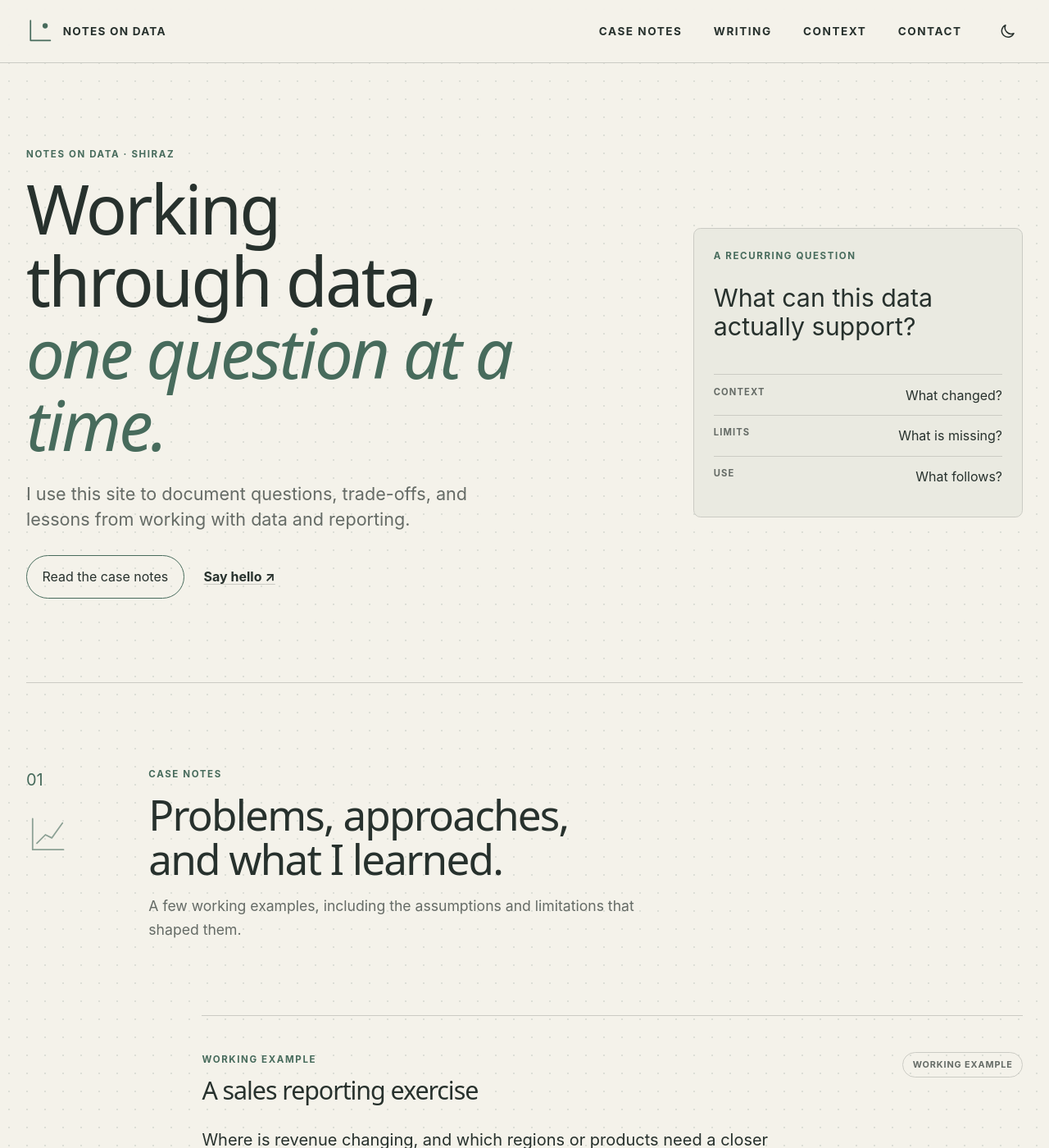
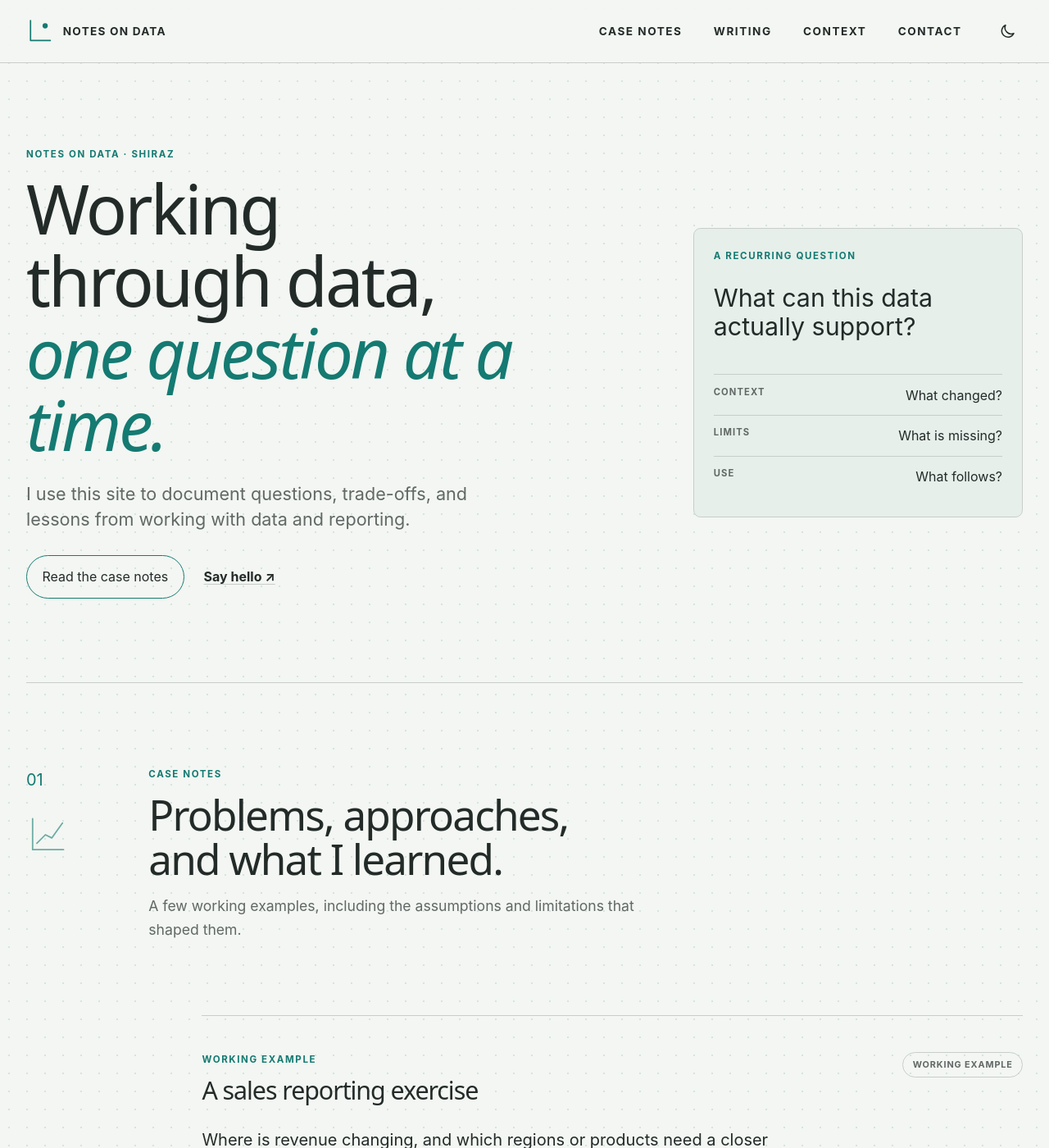
Before and after one commit to Pejhan/Pejhan, a Jekyll site: the page built from index.html, in a window 1280 px wide and 1400 px high. Shown: the whole window at 82% size. Built offline with Jekyll 4.4.1, drawn with Linux system fonts in a browser that asks for light colours; some web fonts are replaced.

Commit message:
Apply C8 palette

```diff
--- a/_layouts/default.html
+++ b/_layouts/default.html
@@ -3,7 +3,7 @@
   <head>
     <meta charset="utf-8">
     <meta name="viewport" content="width=device-width, initial-scale=1">
-    <meta name="theme-color" content="#f4f2ea">
+    <meta name="theme-color" content="#f3f6f2">
     <meta name="color-scheme" content="light dark">
     <script>
       (() => {
@@ -13,7 +13,7 @@
           theme = window.matchMedia("(prefers-color-scheme: dark)").matches ? "dark" : "light";
         }
         document.documentElement.dataset.theme = theme;
-        document.querySelector('meta[name="theme-color"]').content = theme === "dark" ? "#18211d" : "#f4f2ea";
+        document.querySelector('meta[name="theme-color"]').content = theme === "dark" ? "#16211f" : "#f3f6f2";
       })();
     </script>
 
@@ -81,7 +81,7 @@
           document.documentElement.dataset.theme = theme;
           toggle.setAttribute("aria-pressed", String(theme === "dark"));
           toggle.setAttribute("aria-label", theme === "dark" ? "Switch to light mode" : "Switch to dark mode");
-          themeColor.content = theme === "dark" ? "#18211d" : "#f4f2ea";
+          themeColor.content = theme === "dark" ? "#16211f" : "#f3f6f2";
           if (remember) {
             try { localStorage.setItem("pejhan-theme", theme); } catch (error) {}
           }
--- a/assets/css/main.css
+++ b/assets/css/main.css
@@ -2,10 +2,11 @@
 ---
 
 :root {
-  --paper: #f4f2ea;
-  --ink: #27312d;
-  --accent: #476b5c;
-  --paper-deep: color-mix(in srgb, var(--paper) 86%, var(--accent));
+  --paper: #f3f6f2;
+  --ink: #232b29;
+  --accent: #147a72;
+  --accent-soft: #d2eae4;
+  --paper-deep: color-mix(in srgb, var(--accent-soft) 70%, var(--paper));
   --muted: color-mix(in srgb, var(--ink) 70%, var(--paper));
   --line: color-mix(in srgb, var(--ink) 20%, var(--paper));
   --accent-hover: color-mix(in srgb, var(--accent) 82%, var(--ink));
@@ -19,17 +20,19 @@
 }
 
 :root[data-theme="dark"] {
-  --paper: #18211d;
-  --ink: #e4e8e3;
-  --accent: #8fb3a2;
+  --paper: #16211f;
+  --ink: #e4ebe7;
+  --accent: #65c7bb;
+  --accent-soft: #223e39;
   color-scheme: dark;
 }
 
 @media (prefers-color-scheme: dark) {
   :root:not([data-theme]) {
-    --paper: #18211d;
-    --ink: #e4e8e3;
-    --accent: #8fb3a2;
+    --paper: #16211f;
+    --ink: #e4ebe7;
+    --accent: #65c7bb;
+    --accent-soft: #223e39;
     color-scheme: dark;
   }
 }
@@ -844,7 +847,8 @@ em {
   :root {
     --paper: #fff;
     --ink: #111;
-    --accent: #476b5c;
+    --accent: #147a72;
+    --accent-soft: #d2eae4;
     color-scheme: light;
   }
 
```
Also changed, not shown: assets/favicon.svg.
